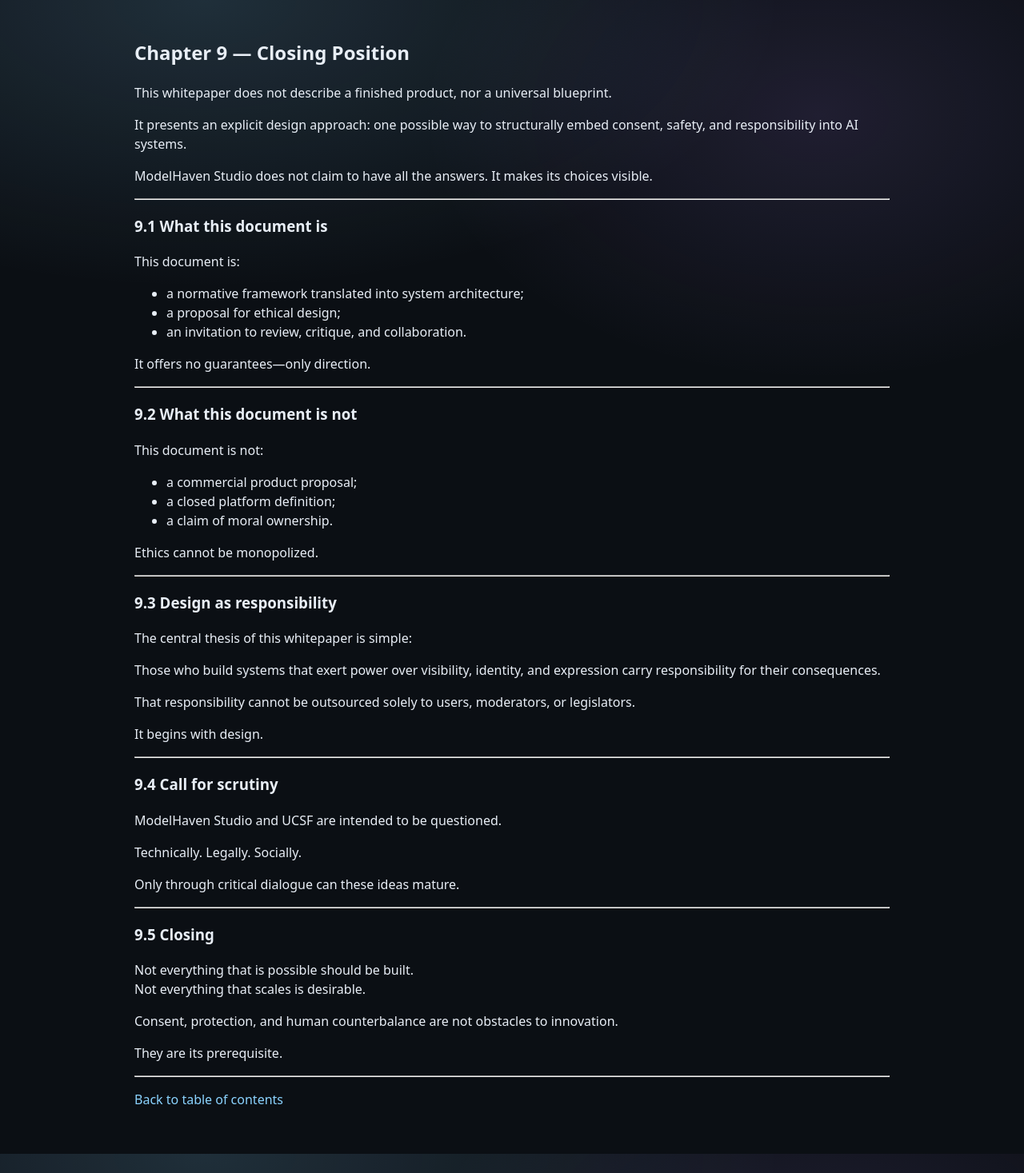
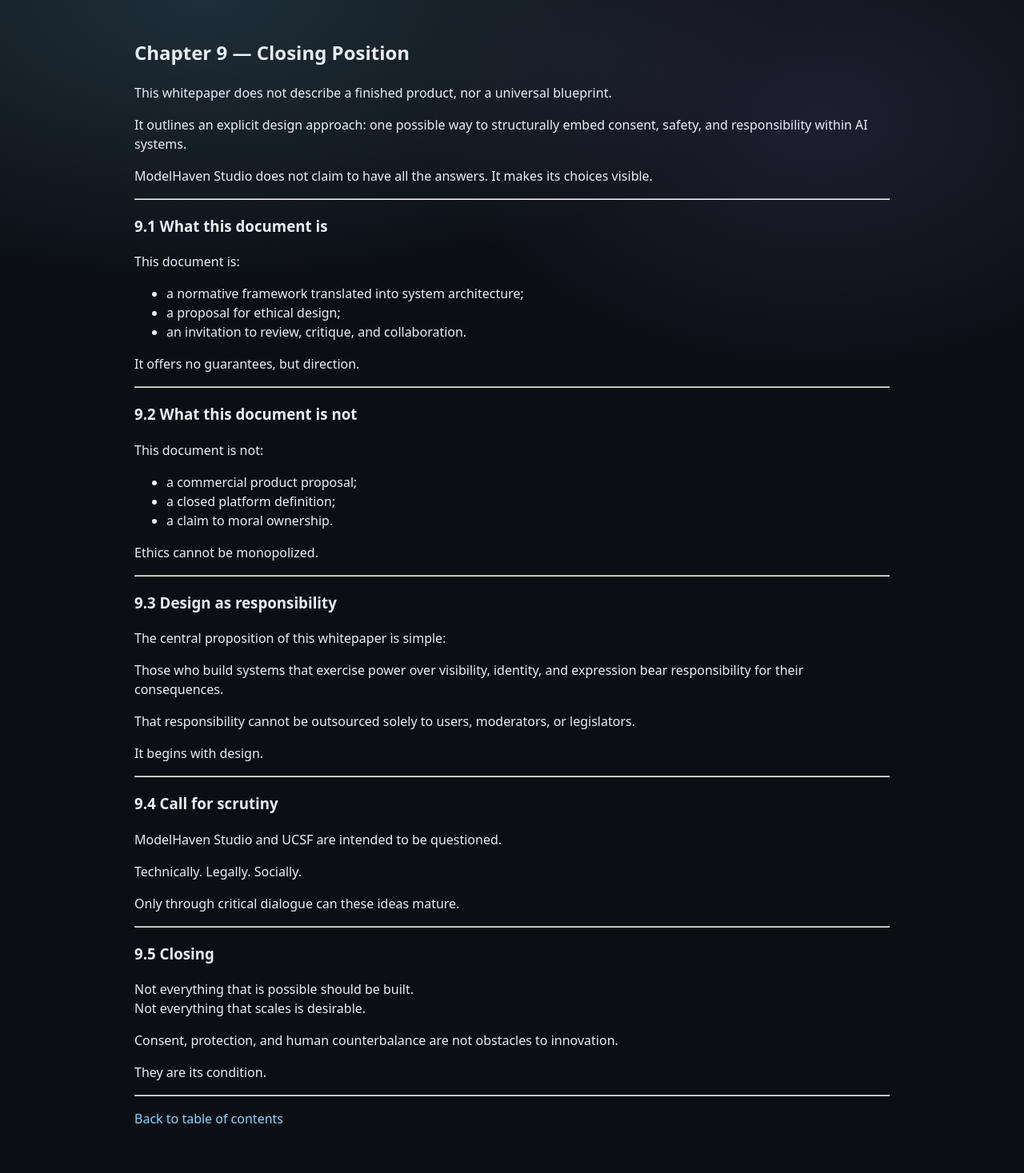
Before and after one commit to MartijnBruzzese/ModelHaven-Studio, a Jekyll site: the page built from WHITE_PAPERS/EN/MODELHAVEN_STUDIO_EN/10_CHAPTER_9_CONCLUSION.md, in a window 1280 px wide. Shown: the whole page at 80% size. Built offline with Jekyll 4.4.1, drawn with Linux system fonts in a browser that asks for light colours; our own code applies the rules of GitHub Pages for plain Markdown files.

Commit message:
Refine wording in Chapter 9 conclusion
Revised language for clarity and precision in Chapter 9.

```diff
--- a/WHITE_PAPERS/EN/MODELHAVEN_STUDIO_EN/10_CHAPTER_9_CONCLUSION.md
+++ b/WHITE_PAPERS/EN/MODELHAVEN_STUDIO_EN/10_CHAPTER_9_CONCLUSION.md
@@ -3,7 +3,7 @@
 
 This whitepaper does not describe a finished product, nor a universal blueprint.
 
-It presents an explicit design approach: one possible way to structurally embed consent, safety, and responsibility into AI systems.
+It outlines an explicit design approach: one possible way to structurally embed consent, safety, and responsibility within AI systems.
 
 ModelHaven Studio does not claim to have all the answers. It makes its choices visible.
 
@@ -17,7 +17,7 @@
 - a proposal for ethical design;
 - an invitation to review, critique, and collaboration.
 
-It offers no guarantees—only direction.
+It offers no guarantees, but direction.
 
 ---
 
@@ -27,7 +27,7 @@
 
 - a commercial product proposal;
 - a closed platform definition;
-- a claim of moral ownership.
+- a claim to moral ownership.
 
 Ethics cannot be monopolized.
 
@@ -35,9 +35,9 @@
 
 ### 9.3 Design as responsibility
 
-The central thesis of this whitepaper is simple:
+The central proposition of this whitepaper is simple:
 
-Those who build systems that exert power over visibility, identity, and expression carry responsibility for their consequences.
+Those who build systems that exercise power over visibility, identity, and expression bear responsibility for their consequences.
 
 That responsibility cannot be outsourced solely to users, moderators, or legislators.
 
@@ -62,7 +62,7 @@
 
 Consent, protection, and human counterbalance are not obstacles to innovation.
 
-They are its prerequisite.
+They are its condition.
 
 ---
 
```
